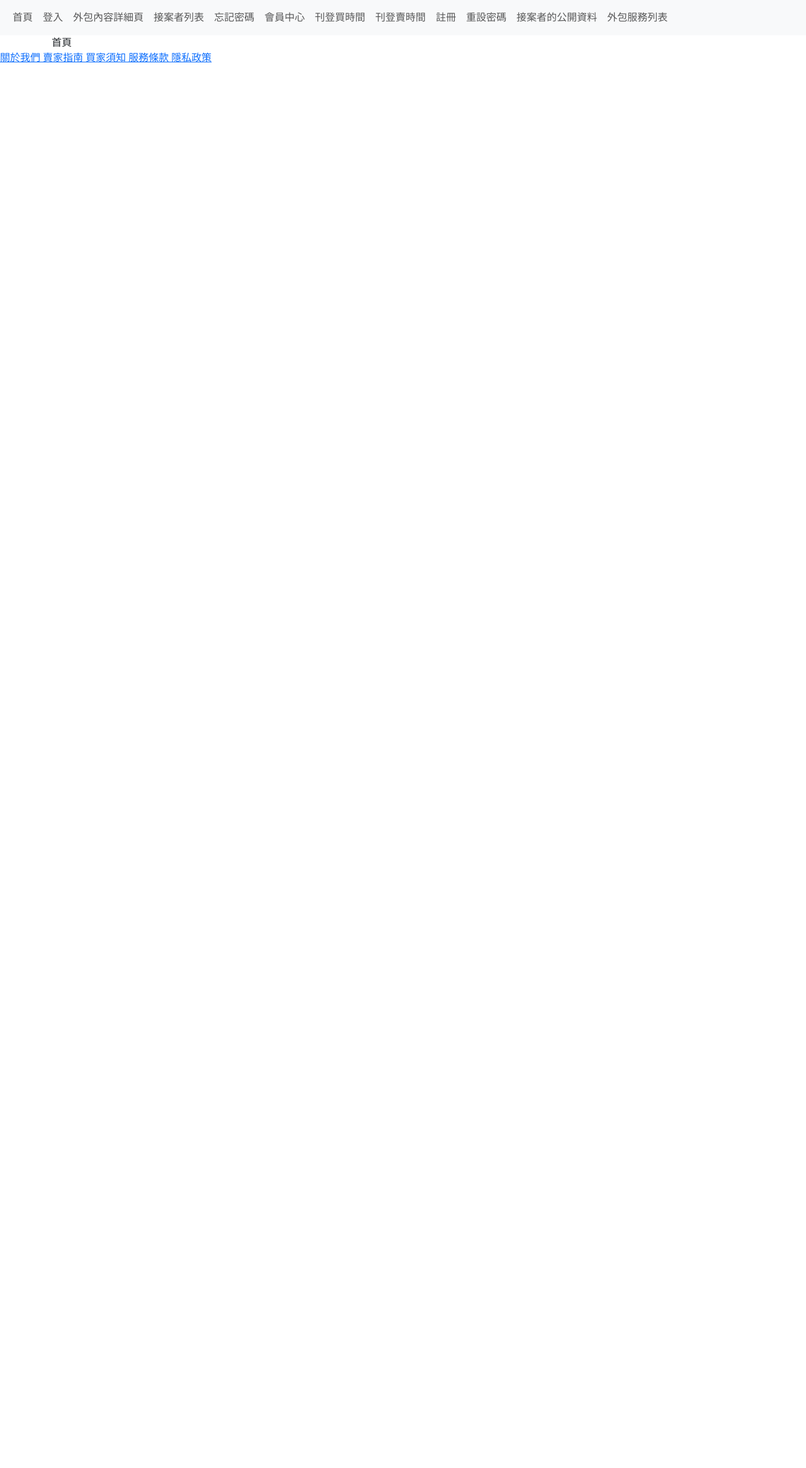
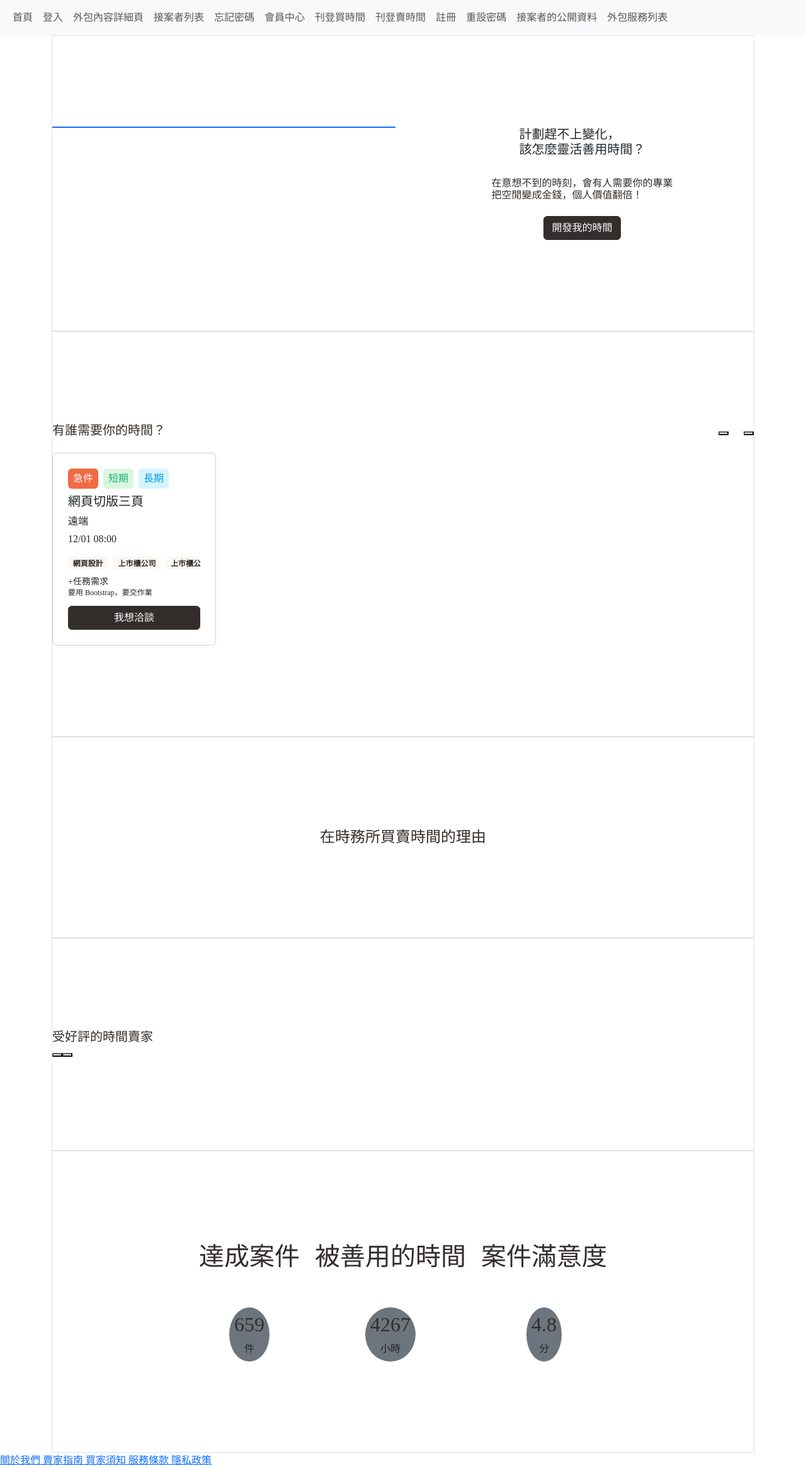
Before and after one commit to wateruby8/service-or-salary, a React (Vite) app: page / in a window 1280 px wide. Shown: the whole page at 63% size. Before the commit the page ends 800 px from the top, so only its background shows below. Built offline with nearby package versions, Linux system fonts and the light colour scheme.

Commit message:
feat: 新增首頁自定義樣式、修改首頁內容

```diff
--- /dev/null
+++ b/src/assets/_custom-home.scss
@@ -0,0 +1,23 @@
+$grid-breakpoints: (
+  sm:576px,
+  md: 768px,
+  lg: 992px,
+  xl: 1200px
+);
+$section-spacing-lg: $spacer * 9;
+$section-spacing-sm: $spacer * 4;
+
+@mixin rwd-up($size) {
+  @media (min-width: map-get($grid-breakpoints, $size)) {
+    @content;
+  }
+}
+
+.section-py{
+    padding-top: $section-spacing-sm;
+    padding-bottom: $section-spacing-sm;
+    @include rwd-up(lg){
+        padding-top: $section-spacing-lg;
+        padding-bottom: $section-spacing-lg;
+    }
+}
--- a/src/assets/all.scss
+++ b/src/assets/all.scss
@@ -15,3 +15,5 @@
 
 @import "bootstrap/scss/utilities/api";
 @import "bootstrap/scss/bootstrap";
+
+@import "./custom-home";
--- a/src/pages/Home.jsx
+++ b/src/pages/Home.jsx
@@ -1,8 +1,115 @@
 // 1. 首頁
 export default function Home(){
     return(
-        <div>
-            首頁
-        </div>
+        <>
+        <section id="home-hero">
+
+        </section>
+        <section className="section-py border">
+            <div className="row flex-column flex-lg-row-reverse">
+                <div className="col">
+                    <div className="d-flex flex-column align-items-center gap-4">
+                        <h2 className="h5 ">計劃趕不上變化，<br/>該怎麼靈活善用時間？</h2>
+                        <p className="h6 text-neutral-900 mb-0">在意想不到的時刻，會有人需要你的專業<br/>把空閒變成金錢，個人價值翻倍！</p>
+                        <button type="button" className="btn btn-neutral-900">開發我的時間</button>
+
+                    </div>
+                </div>
+                <div className="col">
+                    <div className="border border-primary"></div>
+                </div>
+            </div>
+        </section>
+        <section className="section-py border">
+            <div className="d-flex justify-content-between mb-4">
+                <h2 className="h5 text-neutral-900 mb-0">有誰需要你的時間？</h2>
+                <div>
+                <button type="button" className="me-3 me-lg-4"></button>
+                <button type="button"></button>
+                </div>
+            </div>
+            <div className="flex flex-nowrap">
+                {/* 案件卡片 */}
+                <div className="col-lg-4">
+                    <div className="card" style={{maxWidth:"70%"}}>
+                        <div className="card-body p-4">
+                            <div className="d-flex gap-2 mb-2">
+                                <span className="tag-urgent py-1 px-2 rounded-2">急件</span>
+                                <span className="tag-shortterm py-1 px-2 rounded-2">短期</span>
+                                <span className="tag-longterm py-1 px-2 rounded-2">長期</span>
+                            </div>
+                            <div className="d-flex flex-column mb-3">
+                                <h5 className="card-title">網頁切版三頁</h5>
+                                <span className="mb-1">遠端</span>
+                                <span>12/01 08:00</span>
+                            </div>
+                            <div className="d-flex gap-2 mb-2 overflow-hidden">
+                                <span className="badge bg-primary-100 text-neutral-900">網頁設計</span>
+                                <span className="badge bg-primary-100 text-neutral-900">上市櫃公司</span>
+                                <span className="badge bg-primary-100 text-neutral-900">上市櫃公司招新夥伴中</span>
+                            </div>
+                            <div className="d-flex flex-column mb-4">
+                                <small className="mb-1">+任務需求</small>
+                                <sub>要用 Bootstrap，要交作業</sub>
+                            </div>
+                            <div className="">
+                                <button type="button" className="btn btn-neutral-900 w-100">我想洽談</button>
+                            </div>
+
+                        </div>
+                    </div>
+
+                </div>
+                {/* 案件卡片結束 */}
+            </div>
+
+        </section>
+        <section className="section-py border">
+            <div className="">
+                <h2 className="h4 text-neutral-900 text-center mb-0">在時務所買賣時間的理由</h2>
+            </div>
+        </section>
+        <section className="section-py border">
+            <div className="">
+                <h2 className="h5 text-neutral-900 mb-0">受好評的時間賣家</h2>
+                <div>
+                <button type="button"></button>
+                <button type="button"></button>
+                </div>
+            </div>
+        </section>
+        <section className="section-py border">
+            <div className="d-flex flex-column flex-lg-row justify-content-center gap-4">
+                <div className="d-flex flex-column align-items-center gap-5">
+                    <h3 className="h1 text-neutral-900">達成案件</h3>
+                    <div className="p-2 bg-secondary rounded-circle">
+                        <div className="d-flex flex-column align-items-center">
+                            <span className="h2 text-neutral-900">659</span>
+                            <span>件</span>
+                        </div>
+                    </div>
+                </div>
+                <div className="d-flex flex-column align-items-center gap-5">
+                    <h3 className="h1 text-neutral-900">被善用的時間</h3>
+                    <div className="p-2 bg-secondary rounded-circle">
+                        <div className="d-flex flex-column align-items-center">
+                            <span className="h2 text-neutral-900">4267</span>
+                            <span>小時</span>
+                        </div>
+                    </div>
+                </div>
+                <div className="d-flex flex-column align-items-center gap-5">
+                    <h3 className="h1 text-neutral-900">案件滿意度</h3>
+                    <div className="p-2 bg-secondary rounded-circle">
+                        <div className="d-flex flex-column align-items-center">
+                            <span className="h2 text-neutral-900">4.8</span>
+                            <span>分</span>
+                        </div>
+                    </div>
+                </div>
+            </div>
+        </section>
+
+        </>
     )
 }
```
